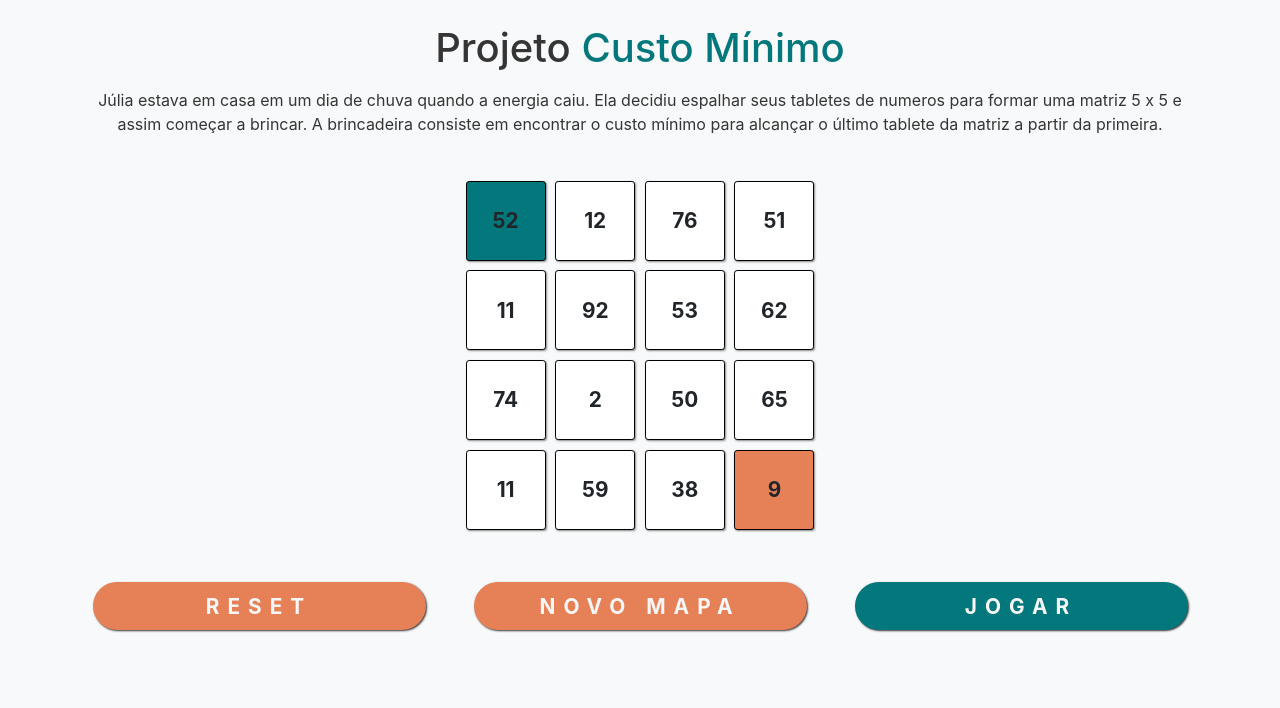
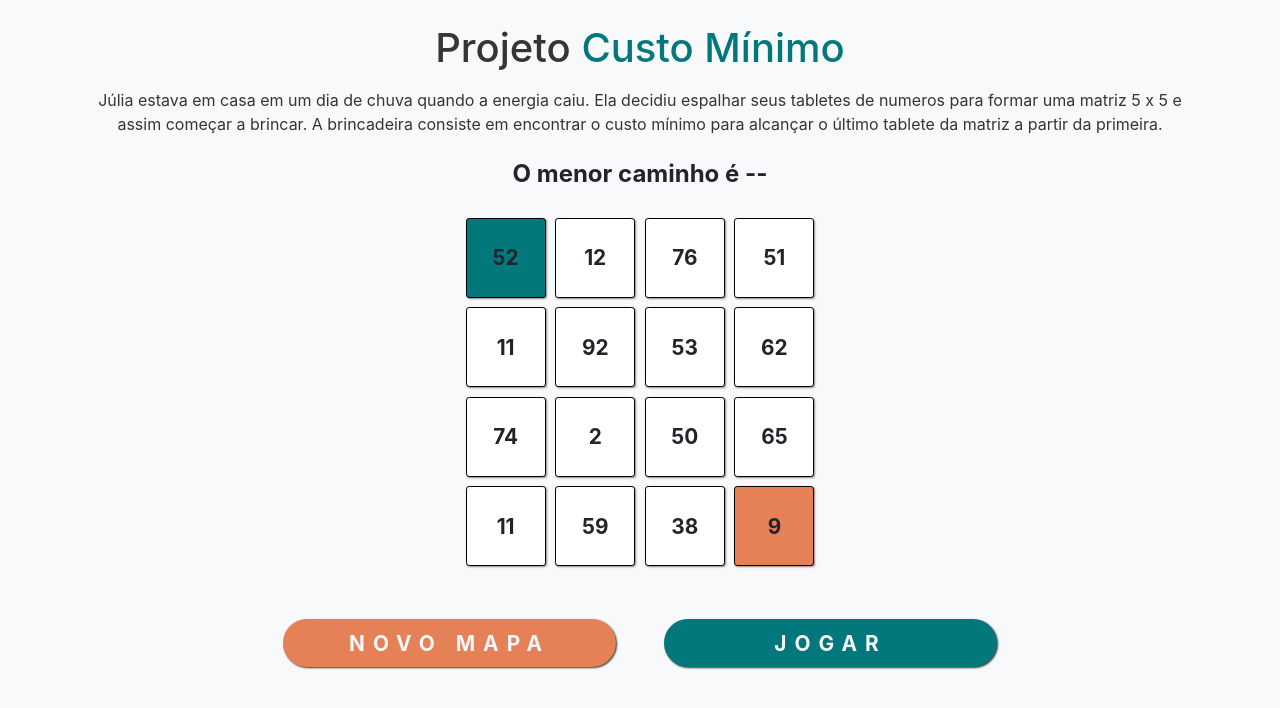
Before and after one commit to EsioFreitas/D-P_minimum-cost, a React (Create React App) app: page / in a window 1280 px wide. Shown: the top 708 px of the page. Built offline with nearby package versions, Linux system fonts and the light colour scheme.

Commit message:
add result

```diff
--- a/src/App.js
+++ b/src/App.js
@@ -7,6 +7,7 @@ import findPath from './algorithms/findPath';
 function App() {
   const [matrix, setMatrix] = useState([]);
   const [path, setPath] = useState([]);
+  const [result, setResult] = useState('--')
 
   useEffect(() => {
     newMap();
@@ -15,9 +16,11 @@ function App() {
 
   function handleReset() {
     setPath([])
+    setResult('--')
   }
 
   function newMap() {
+    handleReset()
     const costs = generateCosts();
     setMatrix(costs);
   }
@@ -26,6 +29,7 @@ function App() {
     const result = findMinCost(matrix, matrix.length, matrix[0].length)
     const path = findPath(result[1]);
     setPath(path);
+    setResult(result[0]);
   }
 
   function isInPath(i, j) {
@@ -61,6 +65,7 @@ function App() {
             primeira.
           </p>
         </div>
+        <h4 className="text-center bold" ><b>O menor caminho é {result}</b></h4>
         <div className="row">
           <div className="col d-flex justify-content-center mt-3">
             <div>
@@ -80,7 +85,6 @@ function App() {
           </div>
         </div>
         <div className="d-flex justify-content-center mt-5 align-items-center">
-          <button className="btn handle-btn finish mr-5" onClick={handleReset}>Reset</button>
           <button className="btn handle-btn finish mr-5" onClick={newMap}>Novo Mapa</button>
           <button className="btn handle-btn start" onClick={handlePlay}>Jogar</button>
         </div>
--- a/src/algorithms/findPath.js
+++ b/src/algorithms/findPath.js
@@ -1,4 +1,5 @@
 export default function findPath(matrix) {
+    console.log(matrix)
     const lines = matrix.length;
     const columns = matrix[0].length;
 
@@ -10,7 +11,11 @@ export default function findPath(matrix) {
     while(i + j > 0) {
         path.push([i, j]);
 
-        if (matrix[i-1][j] <= matrix[i][j-1])
+        if (j === 0)
+            i--;
+        else if (i === 0)
+            j--;
+        else if (matrix[i-1][j] <= matrix[i][j-1])
             i--;
         else
             j--;
```
